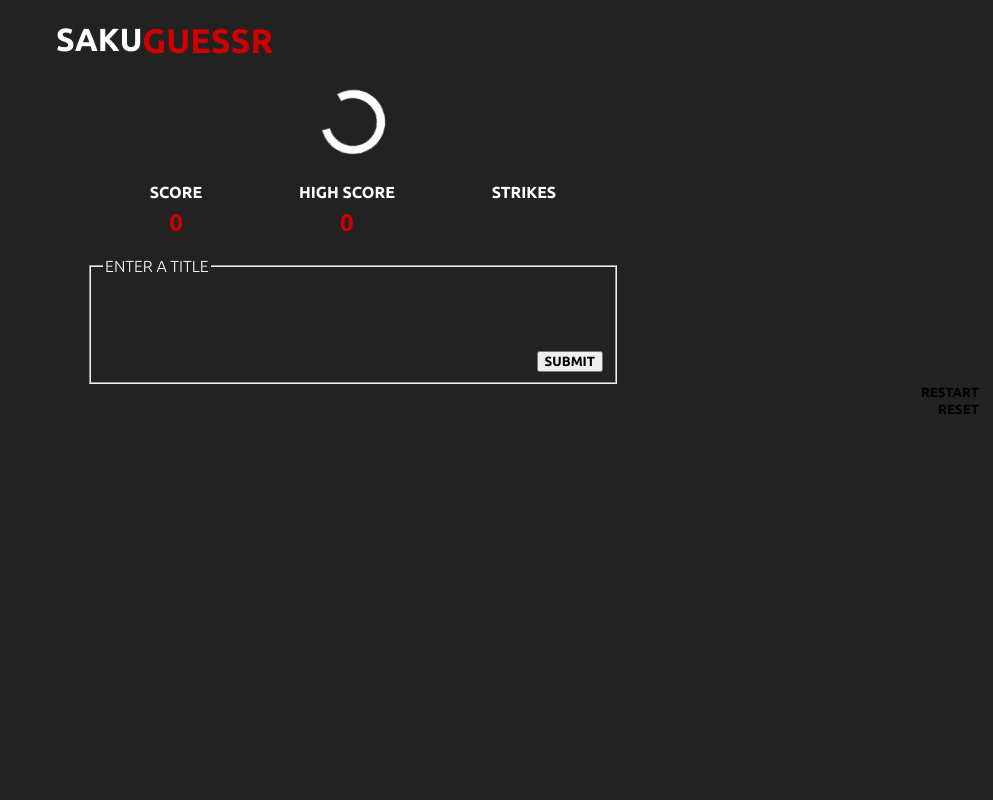
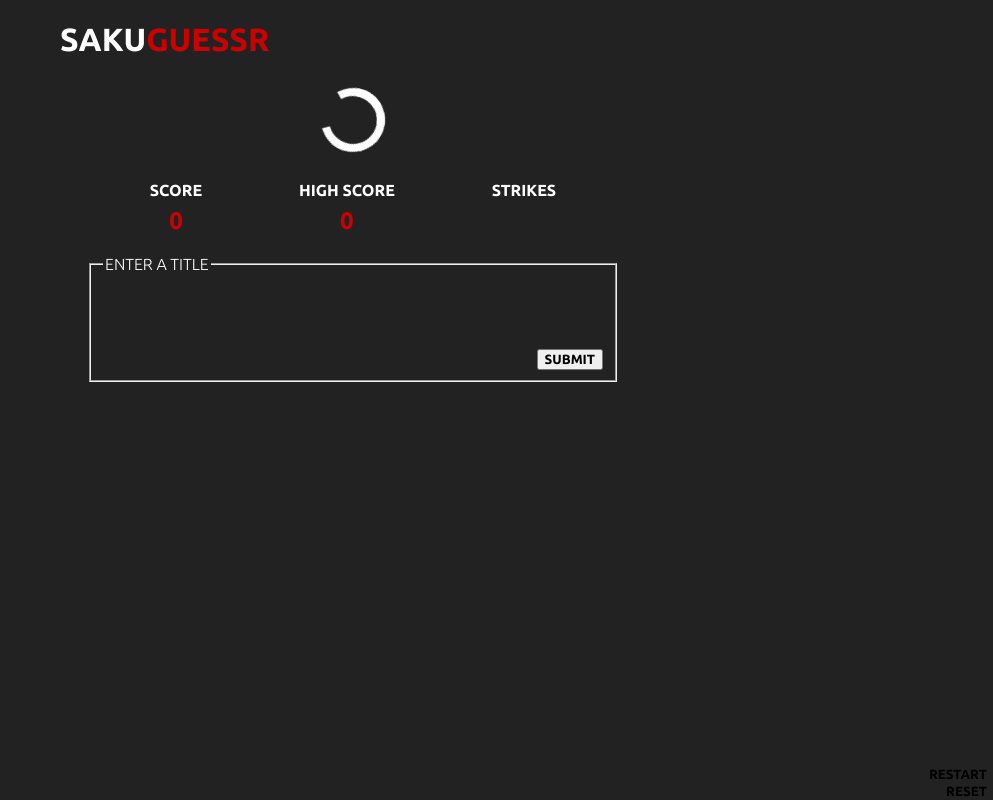
Before and after one commit to CBQuag/SBGame, a website: page index.html in a window 1280 px wide. Shown: the whole page, without its empty margins (287-1280 px from the left). Drawn offline with Linux system fonts and the light colour scheme; no server answers.

Commit message:
changed position of buttons

```diff
--- a/index.html
+++ b/index.html
@@ -12,7 +12,7 @@
 </head>
 <body>
     <header>
-        <h1>SAKU<wbr><span style="font-size: 34px;">GUESSR</span></h1>
+        <h1>SAKU<wbr><span>GUESSR</span></h1>
     </header>
     <div id="video-box">
         <div id="loading-box">
--- a/script.js
+++ b/script.js
@@ -85,6 +85,7 @@ humanize=(str)=>{
 //gets random titles from the source
 let getRandomTitle=(source)=>{
     let showName=source[getRand(source.length)].name
+    console.log("TRAILING",showName)
     if((showName.slice((showName.length)-4)==`(mv)`)||showName.slice((showName.length)-4)==`(cm)`){
         console.log("Filtering music video...")
         return getRandomTitle(source);
@@ -176,7 +177,6 @@ let resolveScore=()=>{
     let answers=Array.from(document.querySelectorAll('li'));
     if(result.innerHTML==('Correct!')||result.innerHTML==('XXX')){
         scoreItem.numQuestions++;
-        console.log(scoreItem.numQuestions);
 
         result.innerHTML==('XXX')?miss=1:null;
         if(multipleChoiceStage){
@@ -336,7 +336,6 @@ let generateSuggestionBox=(source, sourceA)=>{
 //runs through potential answers until a valid one is found
 async function filterAnswers(SL){
     let answer= await resolveAnswer(SL);
-    console.log("ANSWER", answer)
     let correctAnswer=await resolveProperAnswer(answer);
     if(correctAnswer){
         return {
@@ -397,7 +396,6 @@ let verifyOrContinue=(inp,ans,list,ans2)=>{
         if(isClose){
             result.innerHTML='Correct!';
             scoreItem.numEntries++;
-            console.log(scoreItem.numEntries);
 
         }else{
             result.innerHTML+='X';
--- a/style.css
+++ b/style.css
@@ -12,6 +12,9 @@ button{
     display: flex;
     flex-direction: column;
     align-items: end;
+    position: fixed;
+    bottom: 0;
+    right:0;
 }
 #reset-button,#restart-button{
     background: none;
```
